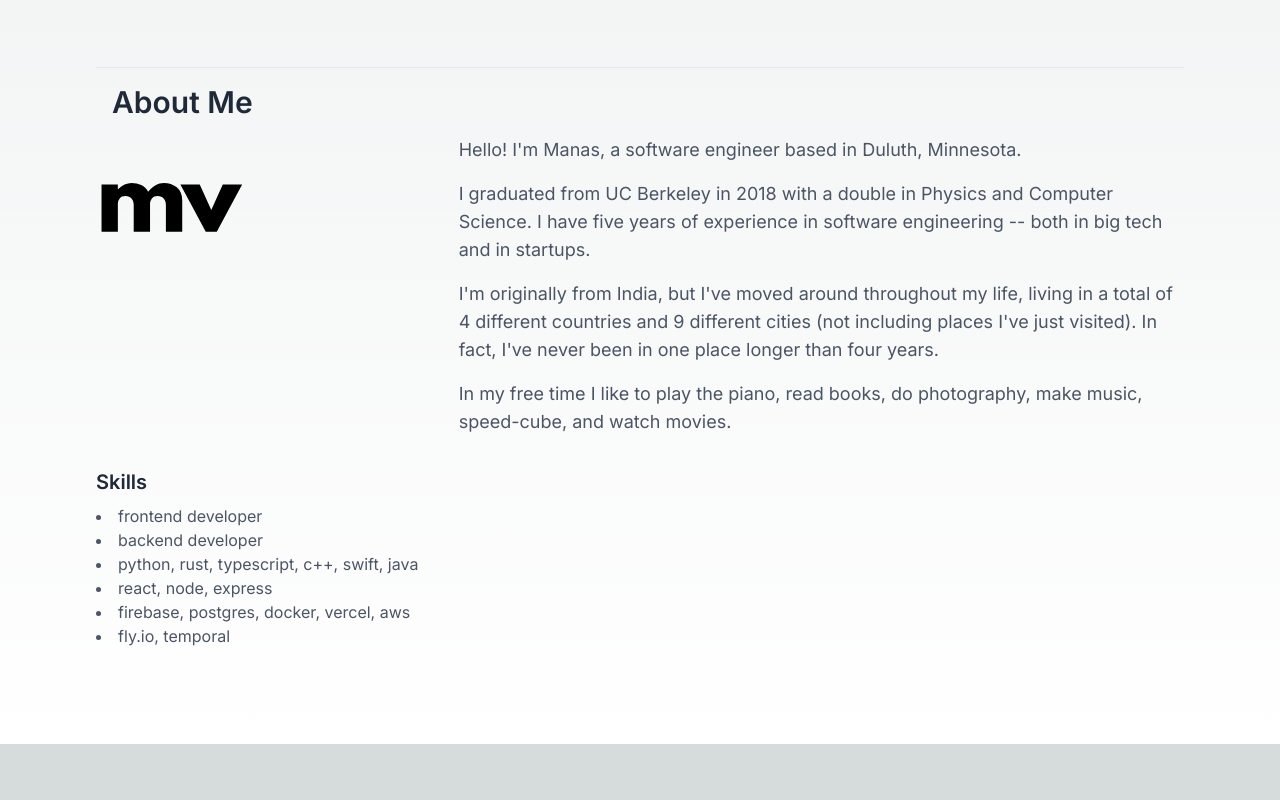
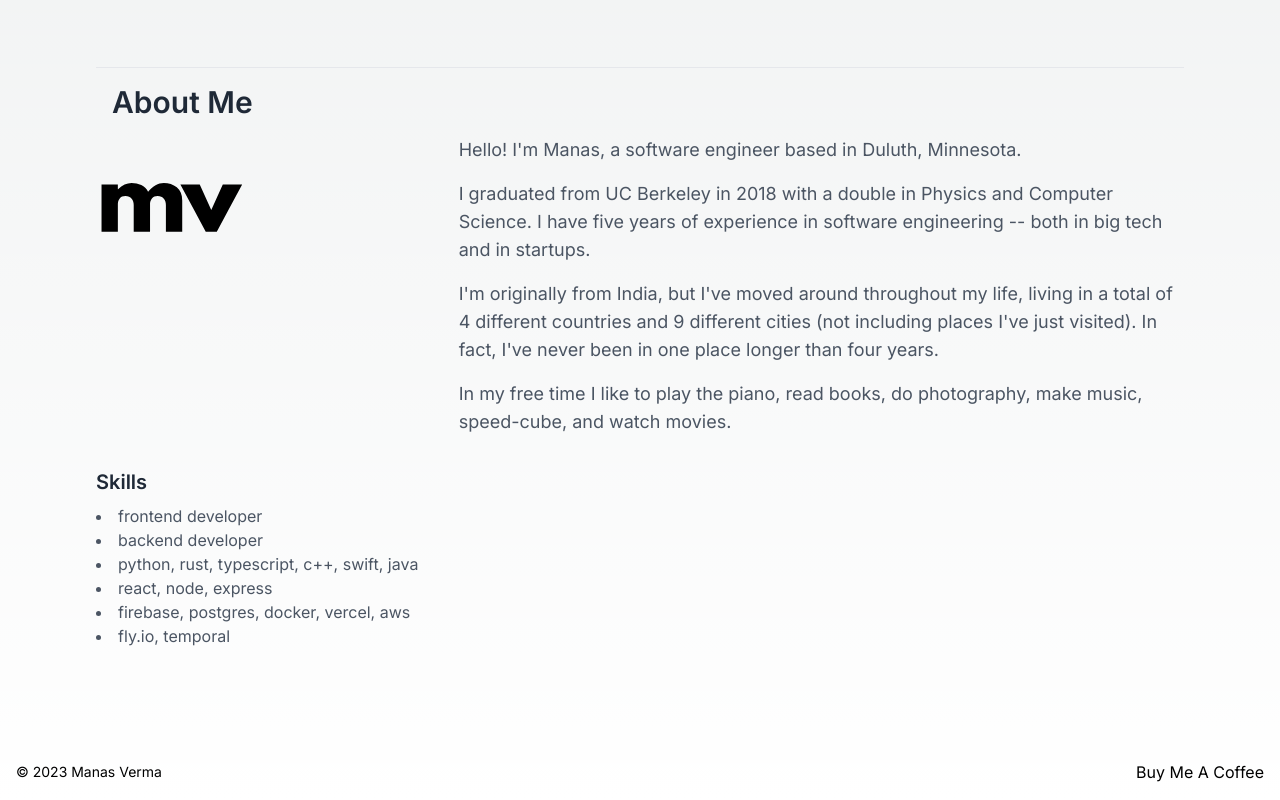
Before and after one commit to manas-verma/portfolio, a Next.js app: page / in a window 1280 px wide. Shown: the part 1823-2623 px from the top of the page. Before the commit the page ends 2567 px from the top, so only its background shows below. Built offline with nearby package versions, Linux system fonts and the light colour scheme; grey boxes are pictures that could not be loaded.

Commit message:
feat: add footer

```diff
--- a/src/app/layout.tsx
+++ b/src/app/layout.tsx
@@ -1,22 +1,24 @@
-import './globals.css'
-import type { Metadata } from 'next'
-import { Inter } from 'next/font/google'
+import Footer from "@/components/Footer";
+import "./globals.css";
+import type { Metadata } from "next";
+import { Inter } from "next/font/google";
 
-const inter = Inter({ subsets: ['latin'] })
+const inter = Inter({ subsets: ["latin"] });
 
 export const metadata: Metadata = {
-  title: 'Manas Verma | Personal Website',
-  description: 'Manas Verma | Personal Website',
-}
+  title: "Manas Verma | Personal Website",
+  description: "Manas Verma | Personal Website",
+};
 
 export default function RootLayout({
   children,
 }: {
-  children: React.ReactNode
+  children: React.ReactNode;
 }) {
   return (
     <html lang="en">
       <body className={inter.className}>{children}</body>
+      <Footer />
     </html>
-  )
+  );
 }
--- /dev/null
+++ b/src/components/Footer.tsx
@@ -0,0 +1,17 @@
+export default function Footer() {
+  return (
+    <footer className="w-full p-4 bg-secondary-dark">
+      <div className="max-w-7xl mx-auto flex justify-between items-center">
+        <p className="text-primary-lightest text-sm">© 2023 Manas Verma</p>
+        <a
+          href="https://www.buymeacoffee.com/manasverma"
+          target="_blank"
+          rel="noopener noreferrer"
+          className="text-accent-light hover:text-accent-lighter transition"
+        >
+          Buy Me A Coffee
+        </a>
+      </div>
+    </footer>
+  );
+}
```
